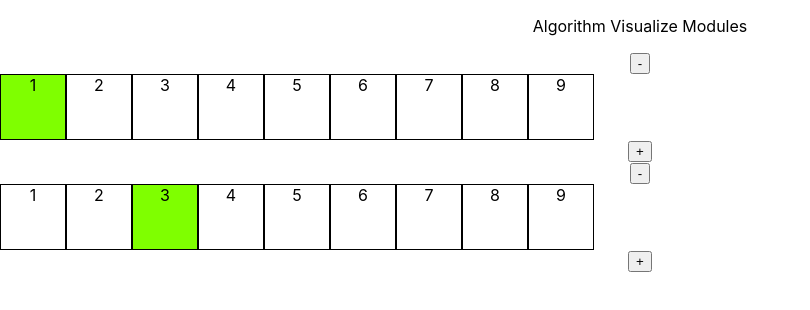
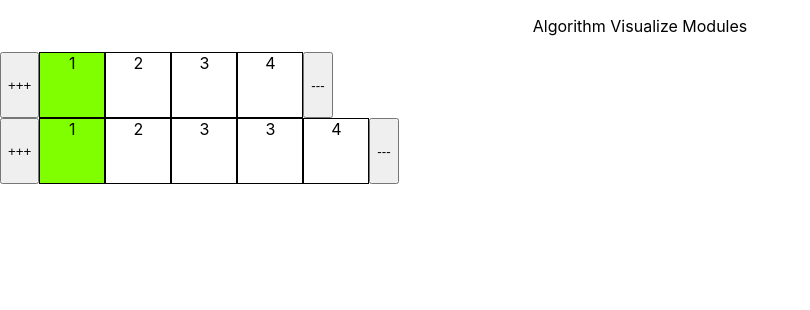
Before and after one commit to VimForLaNie/algorithm-visualizer, a React (Create React App) app: page / in a window 1280 px wide. Shown: the top 310 px of the page, without its empty margins (0-810 px from the left). Built offline with nearby package versions, Linux system fonts and the light colour scheme.

Commit message:
implement index

```diff
--- a/src/App.js
+++ b/src/App.js
@@ -2,17 +2,15 @@ import React from 'react';
 import './App.css';
 import Array from './modules/Array'
 
-var num = [1,2,3,4,5,6,7,8,9]
-var ptr = 0;
 
 class App extends React.Component{
   render(){
     return (
       <div className="App">
         <p>Algorithm Visualize Modules</p>
-        <Array arr={num} ptr={ptr}/>
-        <Array arr={num} ptr={ptr + 2}/>
-
+        <Array arr={[1,2,3,4]} ptr={0}/>
+        <Array arr={[1,2,3,3,4]} ptr={0}/>
+        {/* <button onClick={() => addToNum(num,12)}>Add 12</button> */}
       </div>
     );
   }
--- a/src/modules/Array.js
+++ b/src/modules/Array.js
@@ -10,7 +10,16 @@ class Array extends React.Component{
             ptr : this.props.ptr
         };
     }
-    addPtr = d => {
+    pushArr = e => {
+        var temp = this.state.arr;
+        temp.push(e);
+        this.setState({
+            arr : temp
+        });
+        console.log(this.state.arr);
+    }
+
+    movePtr = d => {
         if(this.state.ptr + d >= this.state.arr.length){
             this.setState({
                 ptr : ((this.state.ptr + d) - this.state.arr.length)
@@ -27,8 +36,13 @@ class Array extends React.Component{
             });
         }
     }
+    MoveButton = props =>{
+        return(
+            <button onClick={() => this.movePtr(props.i)}>{props.text}</button>
+        );
+    }
+    render(){
 
-    render(){
         const renderArray = [];
         for (const [index, value] of this.props.arr.entries()) {
             if(this.state.ptr === index){
@@ -47,12 +61,12 @@ class Array extends React.Component{
             }
         }
         return(
-            <div>
-                <button onClick={() => this.addPtr(-1)}>-</button>
+            <div className="Array">
+                <this.MoveButton i={1} text="+++"/>
                 <div className="Array-box">
                     {renderArray}
                 </div>
-                <button onClick={() => this.addPtr(1)}>+</button>
+                <this.MoveButton i={-1} text="---"/>
             </div>
         );
     }
--- a/src/modules/modules.css
+++ b/src/modules/modules.css
@@ -1,3 +1,8 @@
+.Array{
+  display: flex;
+  flex-direction: row;
+}
+
 .Array-item{
     text-align: center;
     width: auto;
```
